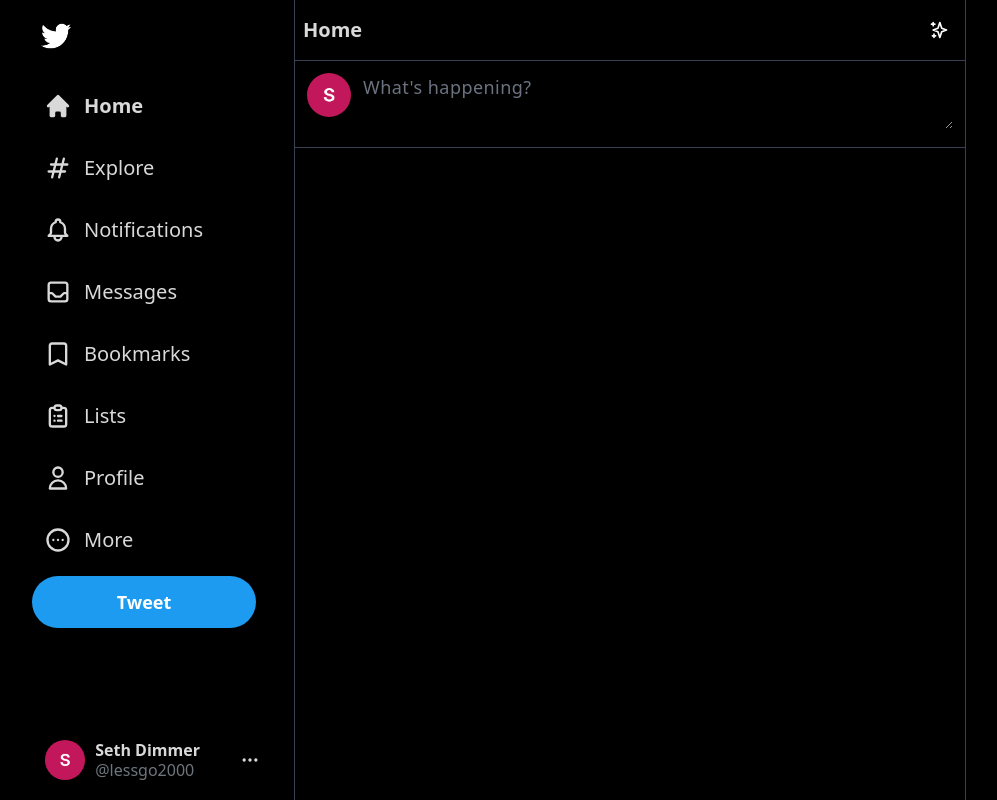
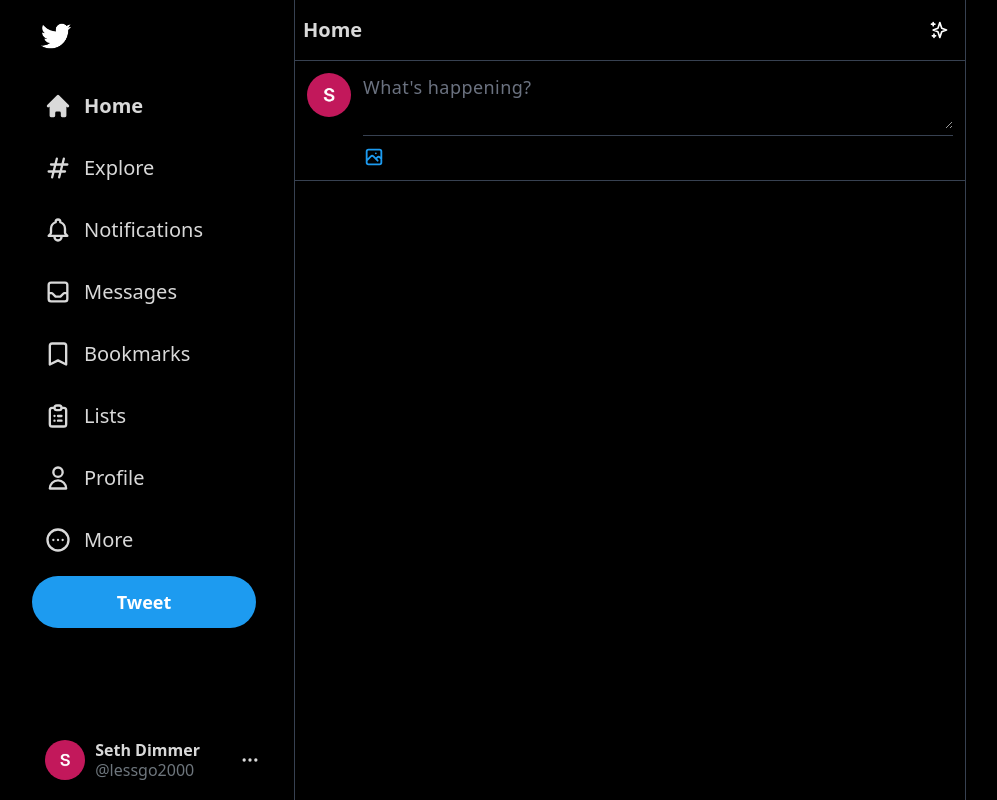
Before and after one commit to SethDimmer123/twitter-clone-bad, a Next.js app: page / in a window 1280 px wide. Shown: the whole page, without its empty margins (76-1073 px from the left). Built offline with nearby package versions, Linux system fonts and the light colour scheme.

Commit message:
initial commit

```diff
--- a/components/Input.js
+++ b/components/Input.js
@@ -1,10 +1,15 @@
+import { PhotographIcon } from "@heroicons/react/outline";
 import { XIcon } from "@heroicons/react/solid";
+import { useRef } from "react";
 import { useState } from "react"
 
 function input() {
     const [input,setInput] = useState("");
-    const [selectedFile, setSelectedFile] = useState(null)// by default null
+    const [selectedFile, setSelectedFile] = useState(null);// by default null
     // as soon as i select a file the image is put inside of a piece of state called selectedFile
+    const filePickerRef = useRef(null)
+
+    const addImageToPost = () => {};
   return (
   <div className={`border-b border-gray-700 p-3 flex space-x-3
   overflow-y-scroll`}>{/**use gap-x-3 to see how many pixels */}
@@ -41,6 +46,19 @@ function input() {
             </div>
             )}
         </div>
+
+            <div className="flex items-center justify-between pt-2.5">
+                <div className="flex items-center">
+                    <div className="icon"
+                    onClick={() => filePickerRef.
+                    current.click()}>{/*the current event of when i click the icon the event occurs */}
+                        <PhotographIcon className="h-[22px] text-[#1d9bf0]"/>
+                        <input type="file" onChange={addImageToPost} ref=
+                        {filePickerRef} hidden/>
+                        {/* useRef hook to create references i am providing(pointing) a ref to the input field i want to have the reference basically click the icon */}
+                    </div>
+                </div>
+            </div>
      </div>
   </div>
   )
```
